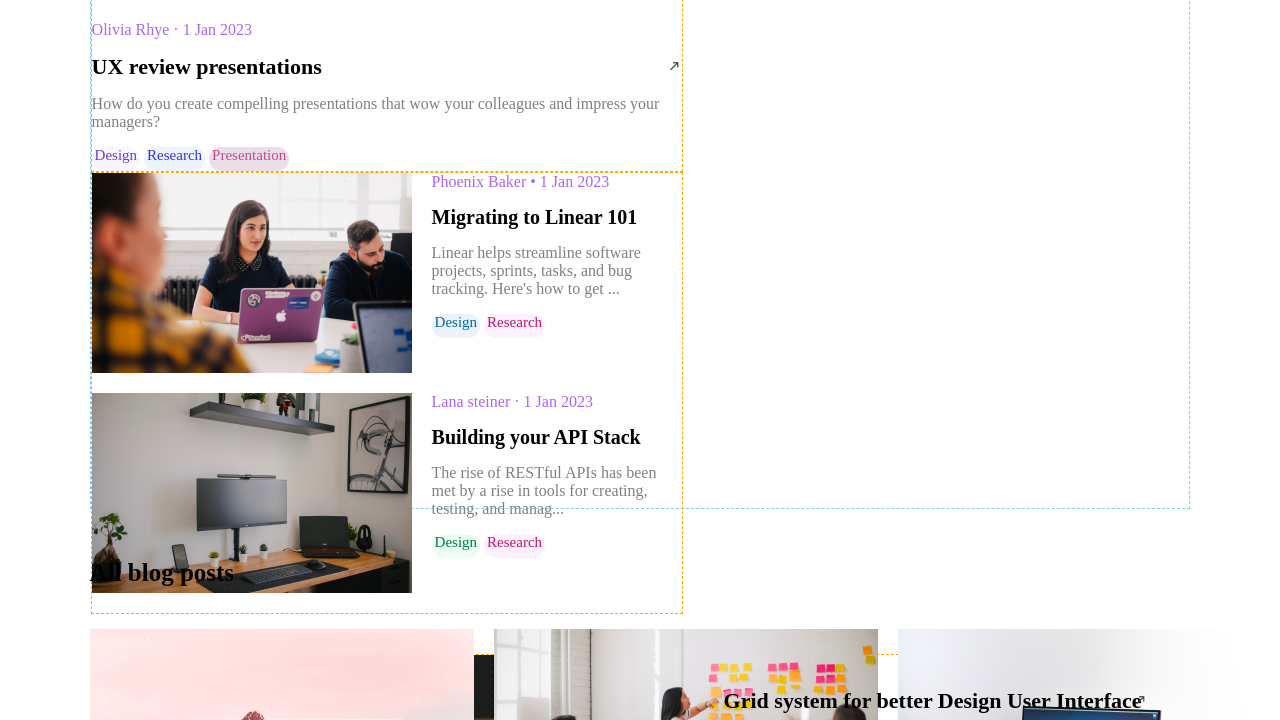
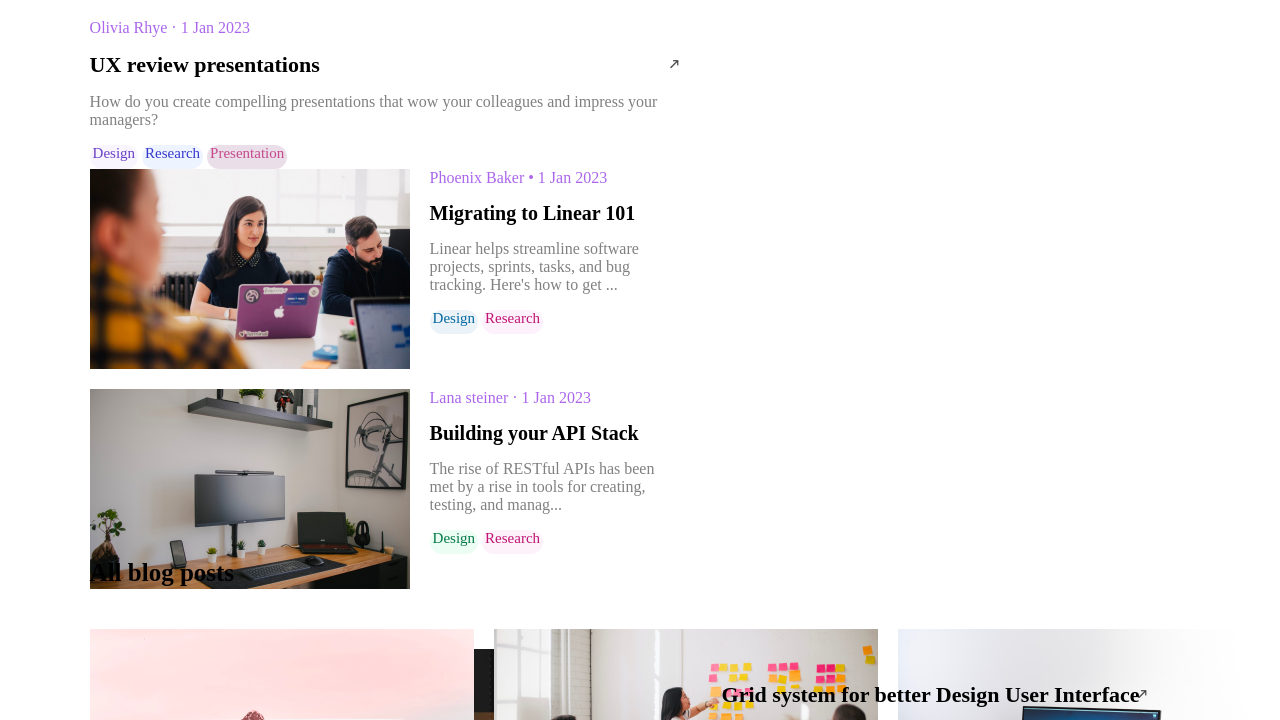
Before and after one commit to WuZilin/FE-primary-practice, a plain HTML site: page day09_09_15/Blog.html in a window 1280 px wide. Shown: the part 818-1538 px from the top of the page. Drawn offline with Linux system fonts and the light colour scheme.

Commit message:
去掉开发时用来辅助定位的边框

```diff
--- a/day09_09_15/Blog.css
+++ b/day09_09_15/Blog.css
@@ -146,7 +146,7 @@
     width: 86%;
     height: 862px;
     margin: 0 auto;
-    border: 1px skyblue dashed;
+    /* border: 1px skyblue dashed; */
 }
 
 #rh3,
@@ -167,11 +167,11 @@
 
 /* 左上这块儿区域的样式 */
 
-#leftTop-blog,
+/* #leftTop-blog,
 #rightTop-blog,
 #down-blog {
     border: 1px orange dashed;
-}
+} */
 
 #leftTop-blog {
     width: 592px;
```
